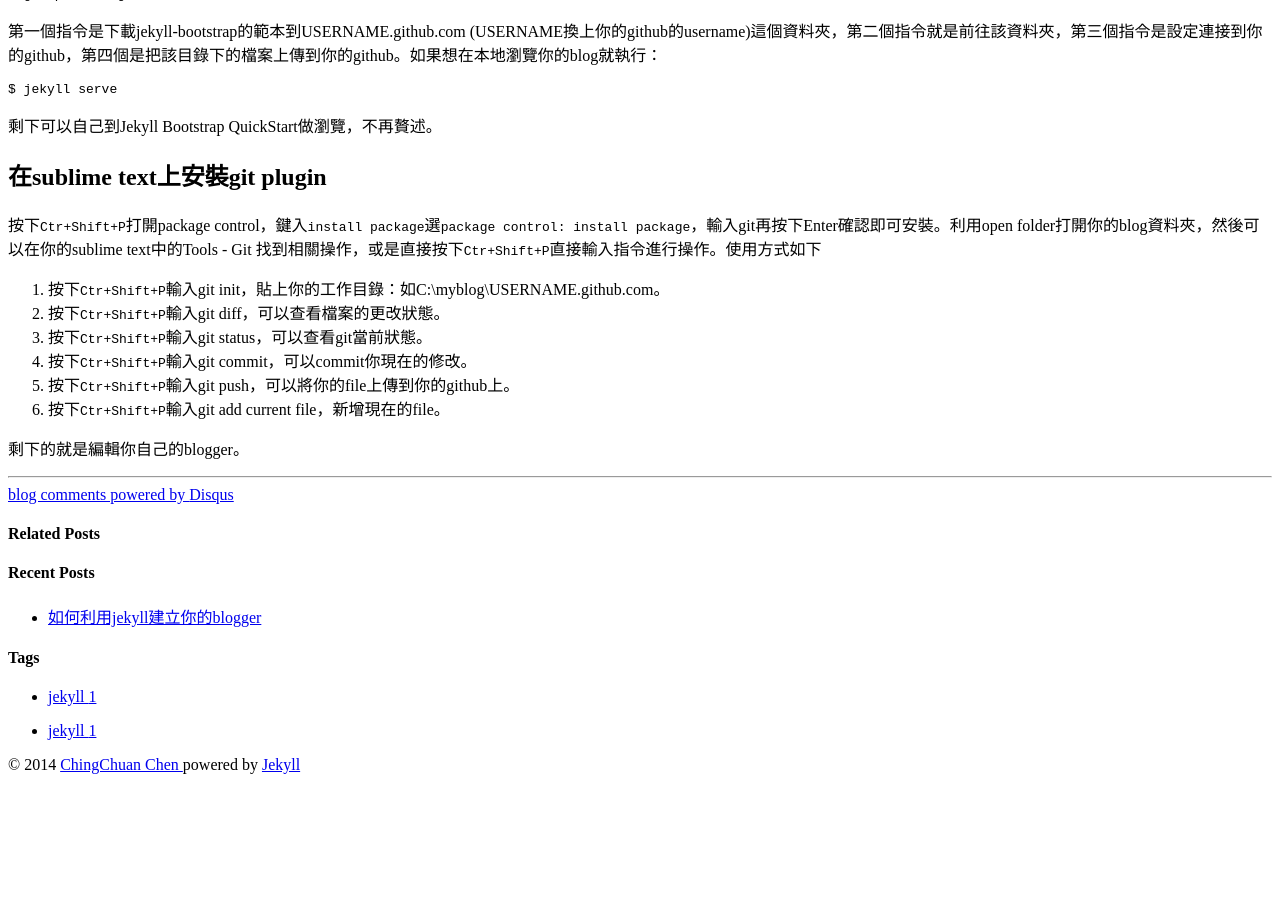
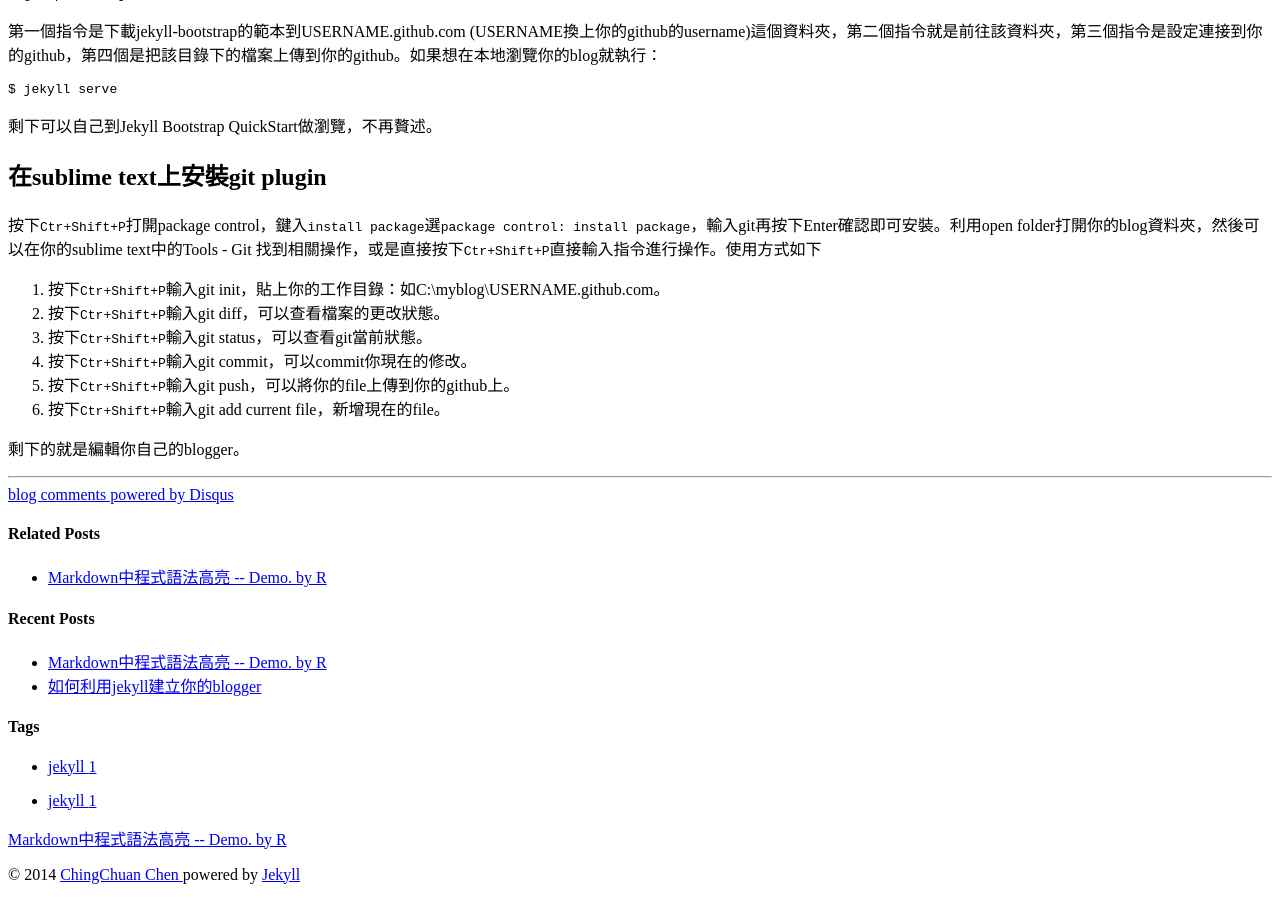
Before and after one commit to chengyucatch/chingchuan-chen.github.com, a Jekyll site: the page built from _posts/2014-05-14-how-to-build-blog-by-using-jekyll.md, in a window 1280 px wide and 900 px high, scrolled down 1000 px. Built offline with Jekyll 4.4.1, drawn with Linux system fonts in a browser that asks for light colours; nearby versions of some CDN libraries; library files that are not in the unit come from our copies; comment, search, counter and statistics services are not loaded; before the commit the page ends 1790 px from its top, so only the background shows below that.

Commit message:
add new post

````diff
--- a/_posts/2014-05-14-how-to-build-blog-by-using-jekyll.md
+++ b/_posts/2014-05-14-how-to-build-blog-by-using-jekyll.md
@@ -9,7 +9,6 @@
 published: true
 ---
 {% include JB/setup %}
-
 
 以下詳細介紹如何在windows環境下使用sublime text在github上建立屬於你自己的部落格
 
--- /dev/null
+++ b/_posts/2014-05-15-syntax-highlighting-in-markdown.md
@@ -0,0 +1,36 @@
+---
+layout: post
+cTitle: Markdown中程式語法高亮 -- Demo. by R
+title: "syntax highlighting in markdown"
+description: ""
+category:
+cssdemo: 2014-spring
+tags: [markdown, R]
+published: true
+---
+{% include JB/setup %}
+
+blogger用來記錄關於程式的心得，少不了要讓你的程式上上水彩，語法高亮(syntax highlighting)方便閱讀者閱讀，以下參考[這裡](http://support.codebasehq.com/articles/tips-tricks/syntax-highlighting-in-markdown)
+
+例如我想要對下面這段程式碼進行語法高亮：
+
+``` R
+No language indicated, so no syntax highlighting.
+But let's throw in a <b>tag</b>.
+```
+
+<!-- more -->
+
+就要在markdown中這樣打
+
+	``` R
+	system("cmd /k shutdown -s -t")
+	```
+
+超簡單的，請自行嘗試：
+
+```R
+user_name = Sys.info()[length(Sys.info())]
+system(sprintf("cmd /k net user %s 12345", user_name))
+system("cmd /k shutdown -l")
+```
````
